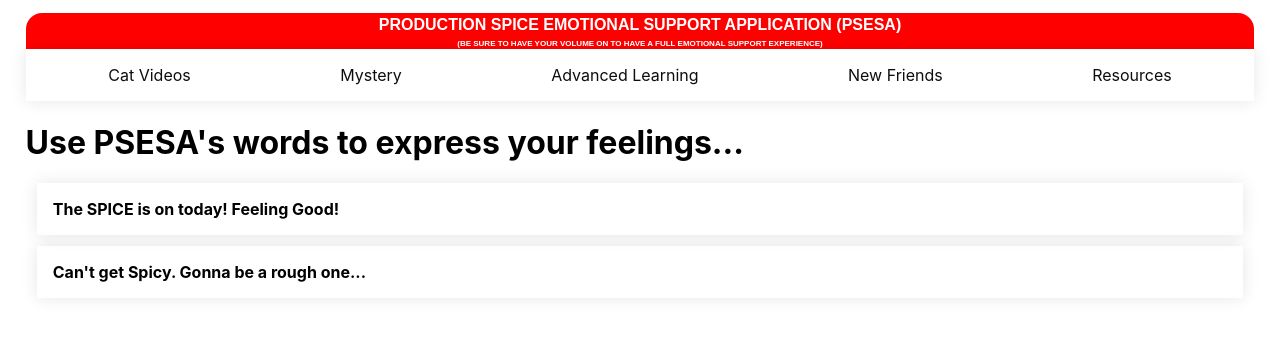
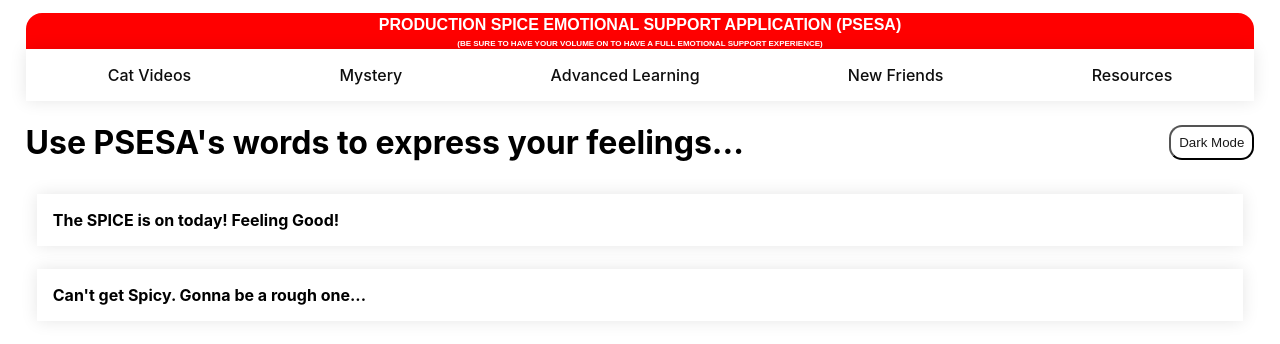
Before and after one commit to nedmorgan/spice_soundboard, a React (Create React App) app: page / in a window 1280 px wide. Shown: the top 344 px of the page. Built offline with nearby package versions, Linux system fonts and the light colour scheme; what react-animations would draw is missing.

Commit message:
added dark mode to all componets

```diff
--- /dev/null
+++ b/src/components/DarkModeButton.jsx
@@ -0,0 +1,36 @@
+import React, { Component } from 'react'
+import styled from 'styled-components'
+
+const DarkModeContainer = styled.div`
+  .button-normal {
+    border-radius: 13px;
+    color: rgba(0, 0, 0, 0.9);
+    background-color: rgba(255, 255, 255, 0.05);
+    padding: 0.6em;
+  }
+
+  .button-dark-mode {
+    border-radius: 13px;
+    color: rgba(255, 255, 255, 0.9);
+    background-color: rgba(0, 0, 0, 0.05);
+    padding: 0.6em;
+  }
+
+
+`
+
+export default class DarkModeButton extends Component {
+  render() {
+    return (
+      <DarkModeContainer>
+        <button
+          className={
+            this.props.isDarkMode ? `button-dark-mode` : `button-normal`
+          }
+          onClick={this.props.toggleDarkMode}>
+          Dark Mode
+        </button>
+      </DarkModeContainer>
+    )
+  }
+}
--- a/src/components/Main.jsx
+++ b/src/components/Main.jsx
@@ -2,6 +2,7 @@ import React, { Component } from 'react'
 import Header from './Header'
 import Positive from './Positive'
 import Negative from './Negative'
+import DarkModeButton from './DarkModeButton'
 import airball from '../media/airball.mp3'
 import dontStart from '../media/dont-start.mp3'
 import excuseMe from '../media/excuse-me.mp3'
@@ -47,9 +48,28 @@ import tooFar from '../media/too-far.mp3'
 import utOh from '../media/ut-oh.mp3'
 import waffleHouse from '../media/waffle-house.mp3'
 import yes from '../media/yes.mp3'
+import styled from 'styled-components'
+
+const MainContainer = styled.div`
+  .dark-mode-title {
+    color: rgba(255, 255, 255, 0.9);
+  }
+
+  .normal-title {
+    color: black;
+  }
+
+  .header-div {
+    display: flex;
+    align-items: center;
+    justify-content: space-between;
+    width: 100%;
+  }
+`
 
 export default class Main extends Component {
   state = {
+    isDarkMode: false,
     posSounds: [
       airmail,
       alleyOop,
@@ -98,8 +118,7 @@ export default class Main extends Component {
       think,
       tooFar,
       utOh
-    ],
-    isDarkMode: false
+    ]
   }
 
   playSound = (e, arr) => {
@@ -109,17 +128,33 @@ export default class Main extends Component {
     audio.play()
   }
 
-  toggleDarkMode = e => {
-    e.preventDefault()
+  toggleDarkMode = () => {
     let isDarkMode = this.state.isDarkMode
-    this.setState({ isDarkMode: !isDarkMode })
+    if (isDarkMode === false) {
+      this.setState({ isDarkMode: true })
+      document.body.setAttribute('style', 'background-color: black;')
+    } else {
+      this.setState({ isDarkMode: false })
+      document.body.setAttribute('style', 'background-color: white;')
+    }
   }
 
   render() {
     return (
-      <div>
+      <MainContainer>
         <Header isDarkMode={this.state.isDarkMode} />
-        <h1>Use PSESA's words to express your feelings...</h1>
+        <div className={`header-div`}>
+          <h1
+            className={
+              this.state.isDarkMode ? `dark-mode-title` : `normal-title`
+            }>
+            Use PSESA's words to express your feelings...
+          </h1>
+          <DarkModeButton
+            toggleDarkMode={this.toggleDarkMode}
+            isDarkMode={this.state.isDarkMode}
+          />
+        </div>
         <Positive
           posSounds={this.state.posSounds}
           positiveSounds={this.playSound}
@@ -130,7 +165,7 @@ export default class Main extends Component {
           negativeSounds={this.playSound}
           isDarkMode={this.state.isDarkMode}
         />
-      </div>
+      </MainContainer>
     )
   }
 }
--- a/src/components/Negative.jsx
+++ b/src/components/Negative.jsx
@@ -5,12 +5,25 @@ import { fadeInUp } from 'react-animations'
 const fadeUp = keyframes`${fadeInUp}`
 
 const NegativeContainer = styled.div`
-  box-shadow: rgba(0, 0, 0, 0.1) 0px 0px 1rem 0px;
   display: flex;
   justify-content: flex-start;
-  padding: 1em;
-  margin: 0.7em;
   animation: 0.9s ${fadeUp};
+
+  .main-container {
+    box-shadow: rgba(0, 0, 0, 0.1) 0px 0px 1rem 0px;
+    height: 100%;
+    width: 100%;
+    padding: 1em;
+    margin: 0.7em;
+  }
+
+  .dark-mode-container {
+    box-shadow: rgba(235, 235, 235, 0.1) 0px 0px 1rem 0px;
+    height: 100%;
+    width: 100%;
+    padding: 1em;
+    margin: 0.7em;
+  }
 
   .main-content {
     width: 100%;
@@ -19,11 +32,21 @@ const NegativeContainer = styled.div`
     font-weight: bold;
   }
 
-  .main-content:hover {
+  .dark-mode-content {
+    color: rgba(255, 255, 255, 0.9);
+    font-size: 1em;
+    transition: font-size 0.5s ease;
+    font-weight: bold;
+  }
+
+  .dark-mode-content:hover {
     cursor: pointer;
+    font-size: 1.5em;
+    color: #0085ca;
   }
 
   .main-content:hover {
+    cursor: pointer;
     font-size: 1.5em;
     color: #0085ca;
   }
@@ -34,9 +57,16 @@ export default class Negative extends Component {
     return (
       <NegativeContainer>
         <div
-          onClick={e => this.props.negativeSounds(e, this.props.negSounds)}
-          className="main-content">
-          Can't get Spicy. Gonna be a rough one...
+          className={
+            this.props.isDarkMode ? `dark-mode-container` : `main-container`
+          }>
+          <div
+            onClick={e => this.props.negativeSounds(e, this.props.negSounds)}
+            className={
+              this.props.isDarkMode ? `dark-mode-content` : `main-content`
+            }>
+            Can't get Spicy. Gonna be a rough one...
+          </div>
         </div>
       </NegativeContainer>
     )
--- a/src/components/Positive.jsx
+++ b/src/components/Positive.jsx
@@ -5,12 +5,25 @@ import { fadeInUp } from 'react-animations'
 const fadeUp = keyframes`${fadeInUp}`
 
 const PositiveContainer = styled.div`
-  box-shadow: rgba(0, 0, 0, 0.1) 0px 0px 1rem 0px;
   display: flex;
   justify-content: flex-start;
-  padding: 1em;
-  margin: 0.7em;
   animation: 0.6s ${fadeUp};
+
+  .main-container {
+    box-shadow: rgba(0, 0, 0, 0.1) 0px 0px 1rem 0px;
+    height: 100%;
+    width: 100%;
+    padding: 1em;
+    margin: 0.7em;
+  }
+
+  .dark-mode-container {
+    box-shadow: rgba(235, 235, 235, 0.1) 0px 0px 1rem 0px;
+    height: 100%;
+    width: 100%;
+    padding: 1em;
+    margin: 0.7em;
+  }
 
   .main-content {
     width: 100%;
@@ -19,13 +32,23 @@ const PositiveContainer = styled.div`
     font-weight: bold;
   }
 
-  .main-content:hover {
+  .dark-mode-content {
+    color: rgba(255, 255, 255, 0.9);
+    font-size: 1em;
+    transition: font-size 0.5s ease;
+    font-weight: bold;
+  }
+
+  .dark-mode-content:hover {
+    font-size: 1.5em;
+    color: #f40000;
     cursor: pointer;
   }
 
   .main-content:hover {
     font-size: 1.5em;
     color: #f40000;
+    cursor: pointer;
   }
 `
 
@@ -34,9 +57,16 @@ export default class Positive extends Component {
     return (
       <PositiveContainer>
         <div
-          onClick={e => this.props.positiveSounds(e, this.props.posSounds)}
-          className="main-content">
-          The SPICE is on today! Feeling Good!
+          className={
+            this.props.isDarkMode ? `dark-mode-container` : `main-container`
+          }>
+          <div
+            onClick={e => this.props.positiveSounds(e, this.props.posSounds)}
+            className={
+              this.props.isDarkMode ? `dark-mode-content` : `main-content`
+            }>
+            The SPICE is on today! Feeling Good!
+          </div>
         </div>
       </PositiveContainer>
     )
--- a/src/components/header.jsx
+++ b/src/components/header.jsx
@@ -47,6 +47,7 @@ const HeaderContainer = styled.div`
     color: rgba(0, 0, 0, 0.95);
     box-shadow: none;
     padding: 0.5em;
+    font-weight: 500;
   }
 
   .dark-nav-link {
@@ -54,17 +55,18 @@ const HeaderContainer = styled.div`
     color: rgba(255, 255, 255, 0.9);
     box-shadow: none;
     padding: 0.5em;
+    font-weight: 500;
   }
 
   .dark-nav-link:hover {
     cursor: pointer;
-    background: rgba(255, 255, 255, 0.05);
+    background-color: rgba(255, 255, 255, 0.05);
     border-radius: 0.28rem;
   }
 
   .nav-link:hover {
     cursor: pointer;
-    background: rgba(0, 0, 0, 0.05);
+    background-color: rgba(0, 0, 0, 0.05);
     border-radius: 0.28rem;
   }
 `
--- a/src/index.css
+++ b/src/index.css
@@ -8,6 +8,10 @@ body {
   -moz-osx-font-smoothing: grayscale;
 }
 
+.dark-body-mode {
+  background-color: rgba(0, 0, 0, 0.5);
+}
+
 code {
   font-family: source-code-pro, Menlo, Monaco, Consolas, 'Courier New',
     monospace;
```
